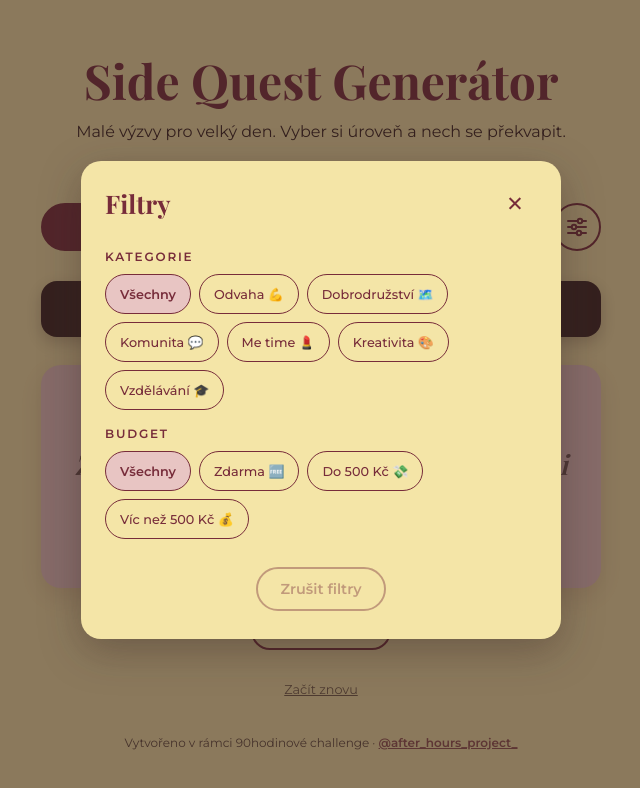
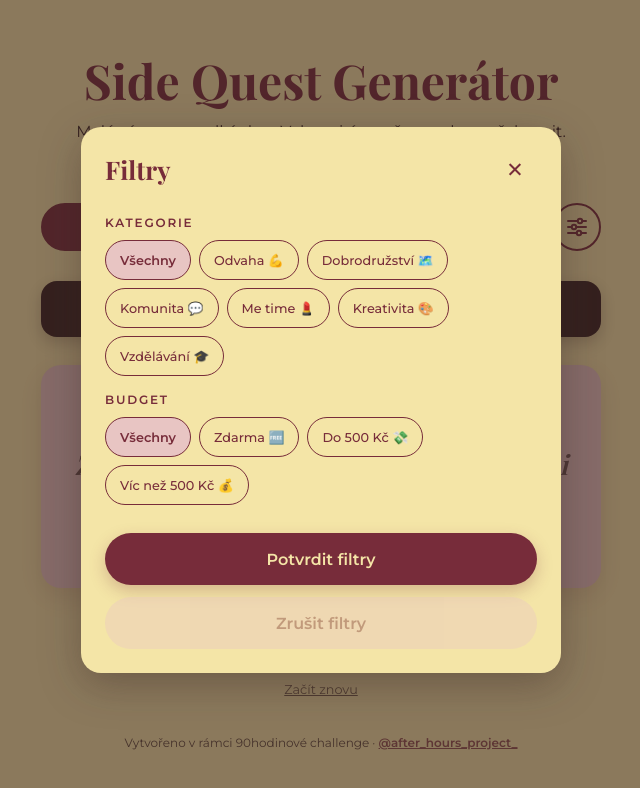
Before and after one commit to katerina-g59/side-quest-app, a plain HTML site: page index.html in a window 1280 px wide. Both pictures are taken after a click on the button "Filtry". Shown: the whole page, without its empty margins (319-959 px from the left). Drawn offline with nearby package versions, Linux system fonts and the light colour scheme; no server answers; a web font is replaced by a local one.

Commit message:
Require confirming filters with a Potvrdit filtry button
Choosing options in the filter popup no longer changes the main page. Potvrdit filtry (primary) applies and closes; Zrušit filtry (secondary) only resets the popup selection. Closing without confirming discards changes.

Co-Authored-By: Claude Opus 5.5 <noreply@anthropic.com>

```diff
--- a/index.html
+++ b/index.html
@@ -485,28 +485,46 @@
 
     .filters h3 { margin-top: 16px; }
 
+    /* Dvě široká tlačítka pod sebou: hlavní "Potvrdit filtry", pod ním "Zrušit filtry" */
+    .filters-actions {
+      display: flex;
+      flex-direction: column;
+      gap: 12px;
+      margin-top: 28px;
+    }
+
+    .filters-confirm,
     .filters-reset {
-      display: block;
-      margin: 28px auto 4px;
-      min-height: 44px;
-      padding: 8px 22px;
-      border: 2px solid var(--wine);
+      width: 100%;
+      min-height: 52px;
+      padding: 12px 20px;
+      border: none;
       border-radius: 999px;
-      background: transparent;
-      color: var(--wine);
       font-family: inherit;
-      font-size: 0.9rem;
+      font-size: 1rem;
       font-weight: 600;
       cursor: pointer;
-      transition: background 0.2s, color 0.2s, opacity 0.2s;
+      transition: background 0.2s, opacity 0.2s;
+    }
+
+    .filters-confirm {
+      background: var(--wine);
+      color: var(--cream);
+      box-shadow: 0 6px 16px rgba(119, 44, 58, 0.25);
+    }
+
+    .filters-reset {
+      background: var(--pink);
+      color: var(--wine);
     }
 
     @media (hover: hover) {
-      .filters-reset:hover:not(:disabled) {
-        background: var(--wine);
-        color: var(--cream);
-      }
+      .filters-confirm:hover { background: var(--brown); }
+      .filters-reset:hover:not(:disabled) { background: rgba(232, 197, 195, 0.6); }
     }
+
+    .filters-confirm:active,
+    .filters-reset:active:not(:disabled) { transform: scale(0.98); }
 
     /* Když není co rušit, tlačítko je vybledlé */
     .filters-reset:disabled {
@@ -646,7 +664,10 @@
       <div class="filter-options" id="category-options"></div>
       <h3>Budget</h3>
       <div class="filter-options" id="budget-options"></div>
-      <button class="filters-reset" id="filters-reset" disabled>Zrušit filtry</button>
+      <div class="filters-actions">
+        <button class="filters-confirm" id="filters-confirm">Potvrdit filtry</button>
+        <button class="filters-reset" id="filters-reset" disabled>Zrušit filtry</button>
+      </div>
     </div>
   </dialog>
 
@@ -894,24 +915,34 @@
     const filtersDialog = document.getElementById("filters");
     const filterBar = document.getElementById("filter-bar");
     const filtersResetButton = document.getElementById("filters-reset");
+    const filtersConfirmButton = document.getElementById("filters-confirm");
 
-    // Dvě sekce filtrů. Každá ví, odkud bere možnosti a kde je uložená vybraná hodnota.
+    // Výběr v okně, který ještě není potvrzený. Platí až po "Potvrdit filtry".
+    let draftCategory = "all";
+    let draftBudget = "all";
+
+    // Dvě sekce filtrů. Každá ví, odkud bere možnosti a kde je uložená platná (get/set)
+    // a rozpracovaná (getDraft/setDraft) hodnota.
     const filterSections = {
       category: {
         names: CATEGORIES,
         box: document.getElementById("category-options"),
         get: () => currentCategory,
-        set: code => { currentCategory = code; }
+        set: code => { currentCategory = code; },
+        getDraft: () => draftCategory,
+        setDraft: code => { draftCategory = code; }
       },
       budget: {
         names: BUDGETS,
         box: document.getElementById("budget-options"),
         get: () => currentBudget,
-        set: code => { currentBudget = code; }
+        set: code => { currentBudget = code; },
+        getDraft: () => draftBudget,
+        setDraft: code => { draftBudget = code; }
       }
     };
 
-    // Nastaví filtr jedné sekce ("all" = Všechny). Stejná hodnota: nic se nemění.
+    // Rovnou nastaví platný filtr jedné sekce (používá štítek na hlavní obrazovce).
     function setFilter(section, code) {
       const s = filterSections[section];
       if (s.get() === code) return;
@@ -920,12 +951,16 @@
       clearCard();
     }
 
-    // Překreslí vybrané možnosti v okně, štítky na hlavní obrazovce a tlačítko "Zrušit filtry"
+    // Překreslí okno podle rozpracovaného výběru (hlavní obrazovka se nemění)
+    function renderDraft() {
+      Object.values(filterSections).forEach(s => {
+        s.box.querySelectorAll(".category").forEach(b => b.classList.toggle("active", b.dataset.code === s.getDraft()));
+      });
+      filtersResetButton.disabled = draftCategory === "all" && draftBudget === "all";
+    }
+
+    // Překreslí štítky a ikonu na hlavní obrazovce podle platných filtrů
     function renderFilters() {
-      Object.values(filterSections).forEach(s => {
-        s.box.querySelectorAll(".category").forEach(b => b.classList.toggle("active", b.dataset.code === s.get()));
-      });
-
       filterBar.querySelectorAll(".filter-tag").forEach(tag => tag.remove());
       Object.entries(filterSections).forEach(([section, s]) => {
         if (s.get() === "all") return;
@@ -942,7 +977,6 @@
       });
 
       const noFilters = currentCategory === "all" && currentBudget === "all";
-      filtersResetButton.disabled = noFilters;
       filterBar.hidden = noFilters;
       document.getElementById("filters-open").classList.toggle("has-filters", !noFilters);
     }
@@ -954,22 +988,40 @@
         button.className = "category";
         button.dataset.code = code;
         button.textContent = code === "all" ? "Všechny" : s.names[code];
-        button.addEventListener("click", () => setFilter(section, code));
+        // Klepnutí na možnost změní jen výběr v okně, ne hlavní obrazovku
+        button.addEventListener("click", () => {
+          s.setDraft(code);
+          renderDraft();
+        });
         s.box.appendChild(button);
       });
     });
 
-    // "Zrušit filtry": obě sekce zpátky na "Všechny"
+    // "Zrušit filtry": v okně vrátí obě sekce na "Všechny" (platí až po potvrzení)
     filtersResetButton.addEventListener("click", () => {
-      if (currentCategory === "all" && currentBudget === "all") return;
-      currentCategory = "all";
-      currentBudget = "all";
-      renderFilters();
-      clearCard();
+      draftCategory = "all";
+      draftBudget = "all";
+      renderDraft();
     });
 
-    // Otevření a zavření okna (zavře i ✕, klávesa Esc nebo klepnutí vedle okna)
+    // "Potvrdit filtry": uloží výběr, zavře okno a (jen když se něco změnilo) vyčistí kartu
+    filtersConfirmButton.addEventListener("click", () => {
+      const changed = draftCategory !== currentCategory || draftBudget !== currentBudget;
+      currentCategory = draftCategory;
+      currentBudget = draftBudget;
+      filtersDialog.close();
+      if (changed) {
+        renderFilters();
+        clearCard();
+      }
+    });
+
+    // Otevření okna: začíná s filtry, které právě platí. Zavření bez potvrzení
+    // (✕, klávesa Esc nebo klepnutí vedle okna) rozpracovaný výběr zahodí.
     document.getElementById("filters-open").addEventListener("click", () => {
+      draftCategory = currentCategory;
+      draftBudget = currentBudget;
+      renderDraft();
       filtersDialog.showModal();
       filtersDialog.scrollTop = 0;
     });
```
Also changed, not shown: 1 other file.
